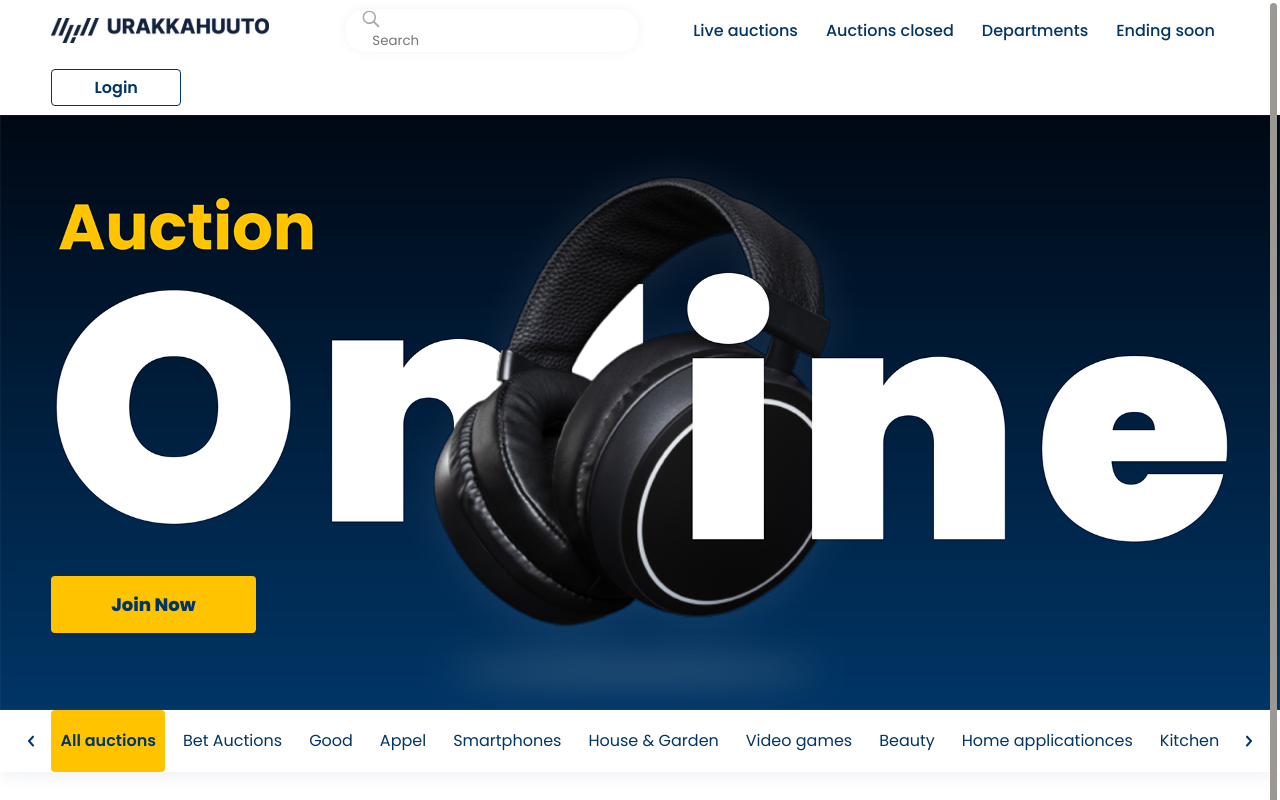
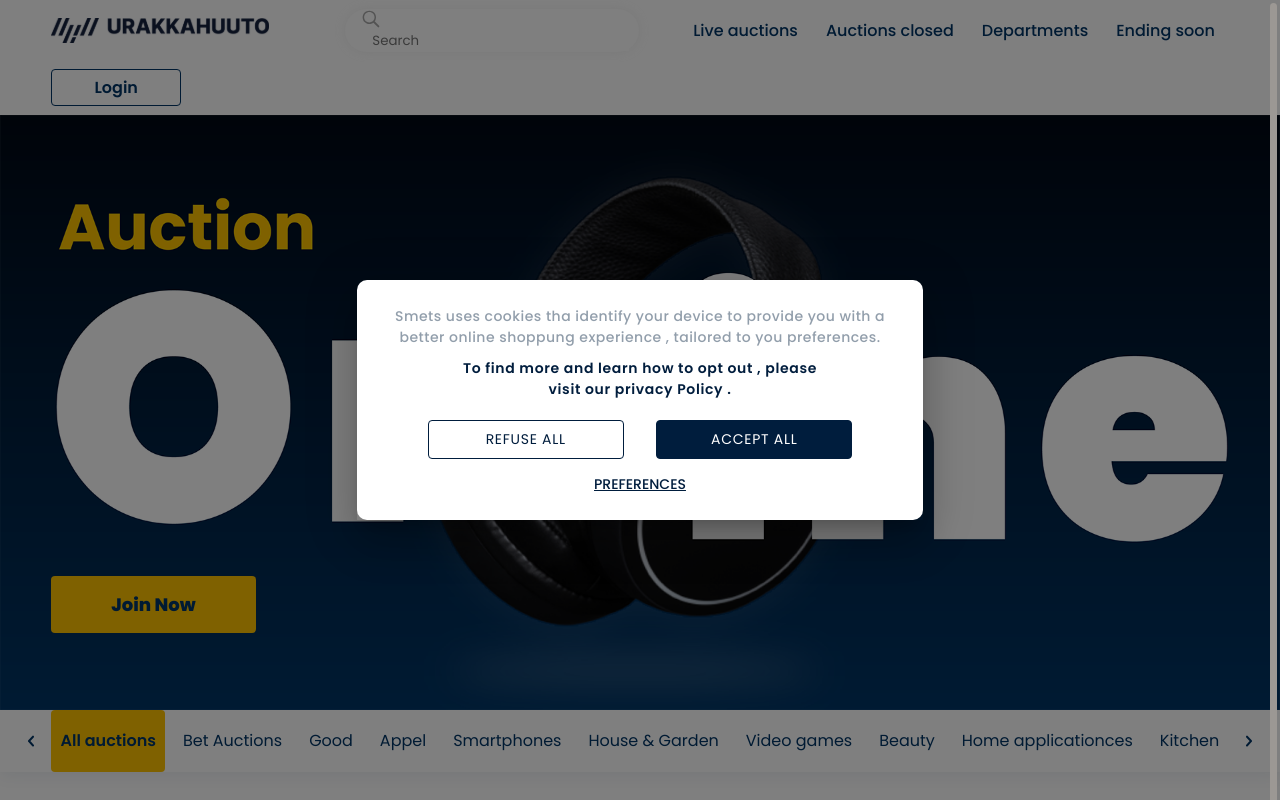
Before and after one commit to nashbe26/bid-frontend, a React (Create React App) app: page /home in a window 1280 px wide. Shown: the top 800 px of the page. Built offline with nearby package versions, Linux system fonts and the light colour scheme.

Commit message:
cookies popup

```diff
--- a/src/pages/Popups/CoockiesPop/CoockiesPop.jsx
+++ b/src/pages/Popups/CoockiesPop/CoockiesPop.jsx
@@ -1,11 +1,11 @@
-import React from "react";
+import React, { useEffect } from "react";
 import styles from "./CoockiesPop.module.scss";
 import Popup from "../../../components/Dialogue/Dialogue";
 import { P14 } from "../../../components/TXT/TXT";
 import Flex from "../../../components/Flex/Flex";
 import Button from "../../../components/Buttons/Button";
 import { useDispatch, useSelector } from "react-redux";
-import { close_cookies } from "../../../store/popups.reducer";
+import { close_cookies, open_cookies } from "../../../store/popups.reducer";
 
 function CoockiesPop() {
   const popups = useSelector((state) => state.popups);
@@ -25,6 +25,13 @@ function CoockiesPop() {
     localStorage.setItem("cookies", false);
     handle_close();
   };
+
+  useEffect(() => {
+    const cookies = localStorage.getItem("cookies");
+    if (cookies === null) {
+      dispatch(open_cookies());
+    }
+  }, []);
 
   return (
     <Popup open={cookies_open} handleClose={handle_close}>
@@ -55,6 +62,10 @@ function CoockiesPop() {
             ACCEPT ALL
           </Button>
         </Flex>
+
+        <Flex>
+          <P14 className={styles.preferences}>PREFERENCES</P14>
+        </Flex>
       </div>
     </Popup>
   );
--- a/src/pages/Popups/CoockiesPop/CoockiesPop.module.scss
+++ b/src/pages/Popups/CoockiesPop/CoockiesPop.module.scss
@@ -19,7 +19,7 @@
 
 .btns {
   width: 100%;
-  margin: 20px 0px 0px 0px;
+  margin: 20px 0px 15px 0px;
 }
 
 .btn1,
@@ -42,3 +42,10 @@
   border: solid 1px var(--blue-dark);
   color: white;
 }
+
+.preferences {
+  color: var(--blue-dark);
+  text-align: center;
+  text-decoration: underline;
+  cursor: pointer;
+}
```
